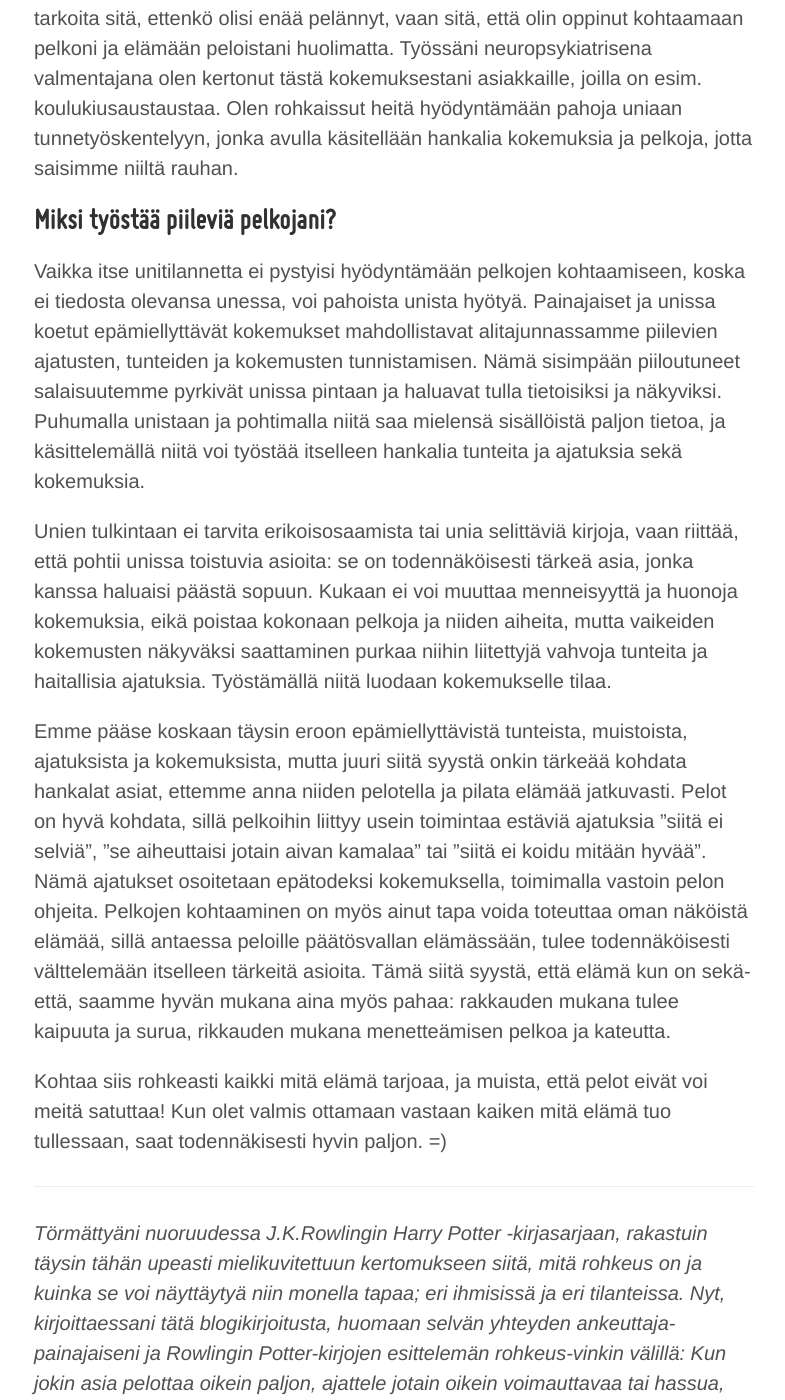
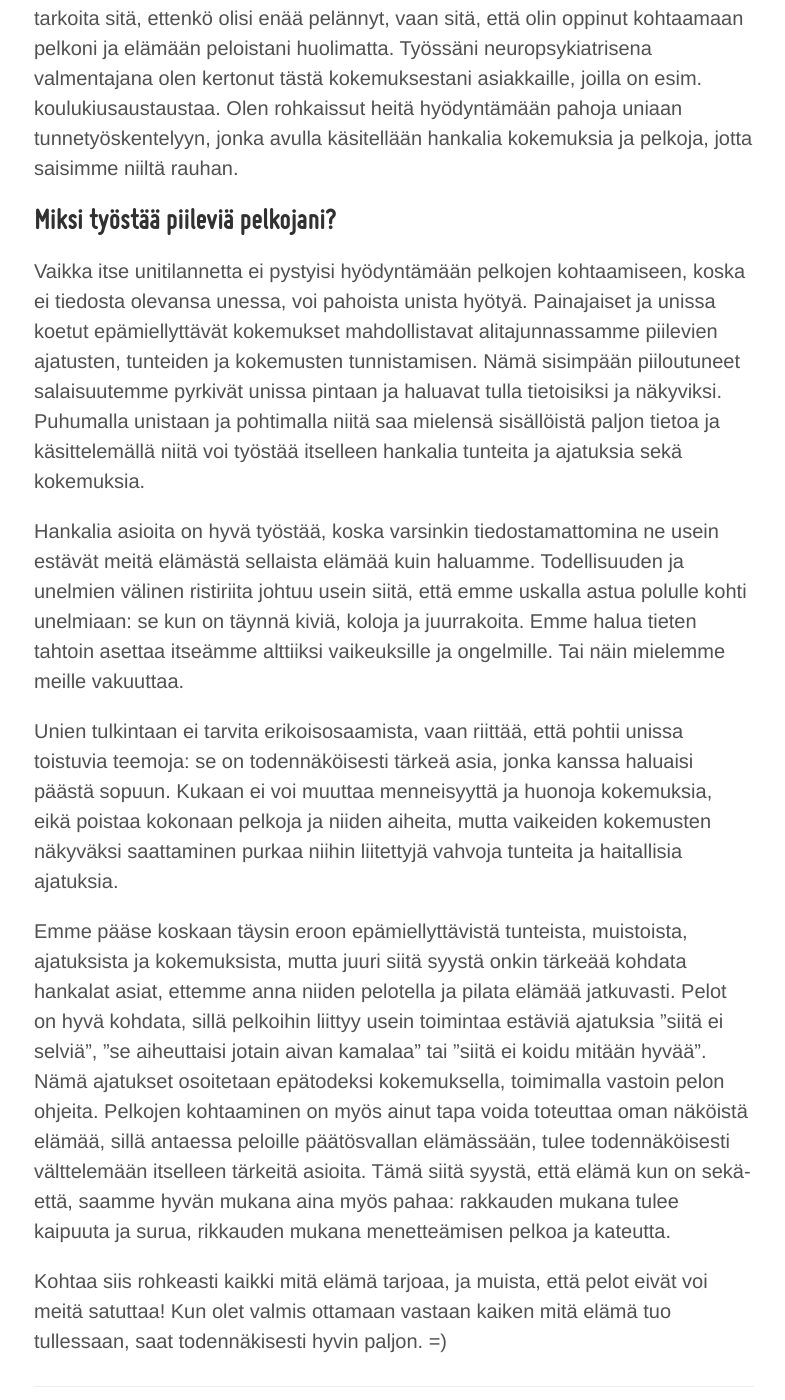
Before and after one commit to niinapiira/neppari.net, a Jekyll site: the page built from _posts/2016-09-26-unien-hyodyntaminen-tunnetyoskentelyssa-filename.md, in a window 1280 px wide and 1400 px high, scrolled down 4353 px. Shown: the whole window, without its empty margins (246-1031 px from the left). Built offline with Jekyll 4.4.1, drawn with Linux system fonts in a browser that asks for light colours; some of the changed text lies outside the part shown.

Commit message:
Updated 2016-09-26-unien-hyodyntaminen-tunnetyoskentelyssa-filename.md

```diff
--- a/_posts/2016-09-26-unien-hyodyntaminen-tunnetyoskentelyssa-filename.md
+++ b/_posts/2016-09-26-unien-hyodyntaminen-tunnetyoskentelyssa-filename.md
@@ -56,9 +56,11 @@ En tiedä, kuinka paljon tämä kokemuksen tuoma oppi on poikinut minulle hyvä
 
 ## Miksi työstää piileviä pelkojani?
 
-Vaikka itse unitilannetta ei pystyisi hyödyntämään pelkojen kohtaamiseen, koska ei tiedosta olevansa unessa, voi pahoista unista hyötyä. Painajaiset ja unissa koetut epämiellyttävät kokemukset mahdollistavat alitajunnassamme piilevien ajatusten, tunteiden ja kokemusten tunnistamisen. Nämä sisimpään piiloutuneet salaisuutemme pyrkivät unissa pintaan ja haluavat tulla tietoisiksi ja näkyviksi. Puhumalla unistaan ja pohtimalla niitä saa mielensä sisällöistä paljon tietoa, ja käsittelemällä niitä voi työstää itselleen hankalia tunteita ja ajatuksia sekä kokemuksia.
+Vaikka itse unitilannetta ei pystyisi hyödyntämään pelkojen kohtaamiseen, koska ei tiedosta olevansa unessa, voi pahoista unista hyötyä. Painajaiset ja unissa koetut epämiellyttävät kokemukset mahdollistavat alitajunnassamme piilevien ajatusten, tunteiden ja kokemusten tunnistamisen. Nämä sisimpään piiloutuneet salaisuutemme pyrkivät unissa pintaan ja haluavat tulla tietoisiksi ja näkyviksi. Puhumalla unistaan ja pohtimalla niitä saa mielensä sisällöistä paljon tietoa ja käsittelemällä niitä voi työstää itselleen hankalia tunteita ja ajatuksia sekä kokemuksia.
 
-Unien tulkintaan ei tarvita erikoisosaamista tai unia selittäviä kirjoja, vaan riittää, että pohtii unissa toistuvia asioita: se on todennäköisesti tärkeä asia, jonka kanssa haluaisi päästä sopuun. Kukaan ei voi muuttaa menneisyyttä ja huonoja kokemuksia, eikä poistaa kokonaan pelkoja ja niiden aiheita, mutta vaikeiden kokemusten näkyväksi saattaminen purkaa niihin liitettyjä vahvoja tunteita ja haitallisia ajatuksia. Työstämällä niitä luodaan kokemukselle tilaa.
+Hankalia asioita on hyvä työstää, koska varsinkin tiedostamattomina ne usein estävät meitä elämästä sellaista elämää kuin haluamme. Todellisuuden ja unelmien välinen ristiriita johtuu usein siitä, että emme uskalla astua polulle kohti unelmiaan: se kun on täynnä kiviä, koloja ja juurrakoita. Emme halua tieten tahtoin asettaa itseämme alttiiksi vaikeuksille ja ongelmille. Tai näin mielemme meille vakuuttaa.
+
+Unien tulkintaan ei tarvita erikoisosaamista, vaan riittää, että pohtii unissa toistuvia teemoja: se on todennäköisesti tärkeä asia, jonka kanssa haluaisi päästä sopuun. Kukaan ei voi muuttaa menneisyyttä ja huonoja kokemuksia, eikä poistaa kokonaan pelkoja ja niiden aiheita, mutta vaikeiden kokemusten näkyväksi saattaminen purkaa niihin liitettyjä vahvoja tunteita ja haitallisia ajatuksia.
 
 Emme pääse koskaan täysin eroon epämiellyttävistä tunteista, muistoista, ajatuksista ja kokemuksista, mutta juuri siitä syystä onkin tärkeää kohdata hankalat asiat, ettemme anna niiden pelotella ja pilata elämää jatkuvasti. Pelot on hyvä kohdata, sillä pelkoihin liittyy usein toimintaa estäviä ajatuksia ”siitä ei selviä”, ”se aiheuttaisi jotain aivan kamalaa” tai ”siitä ei koidu mitään hyvää”. Nämä ajatukset osoitetaan epätodeksi kokemuksella, toimimalla vastoin pelon ohjeita. Pelkojen kohtaaminen on myös ainut tapa voida toteuttaa oman näköistä elämää, sillä antaessa peloille päätösvallan elämässään, tulee todennäköisesti välttelemään itselleen tärkeitä asioita. Tämä siitä syystä, että elämä kun on sekä-että, saamme hyvän mukana aina myös pahaa: rakkauden mukana tulee kaipuuta ja surua, rikkauden mukana menetteämisen pelkoa ja kateutta.
 
```
Also changed, not shown: other parts of _posts/2016-09-26-unien-hyodyntaminen-tunnetyoskentelyssa-filename.md (+1 -1 lines).
